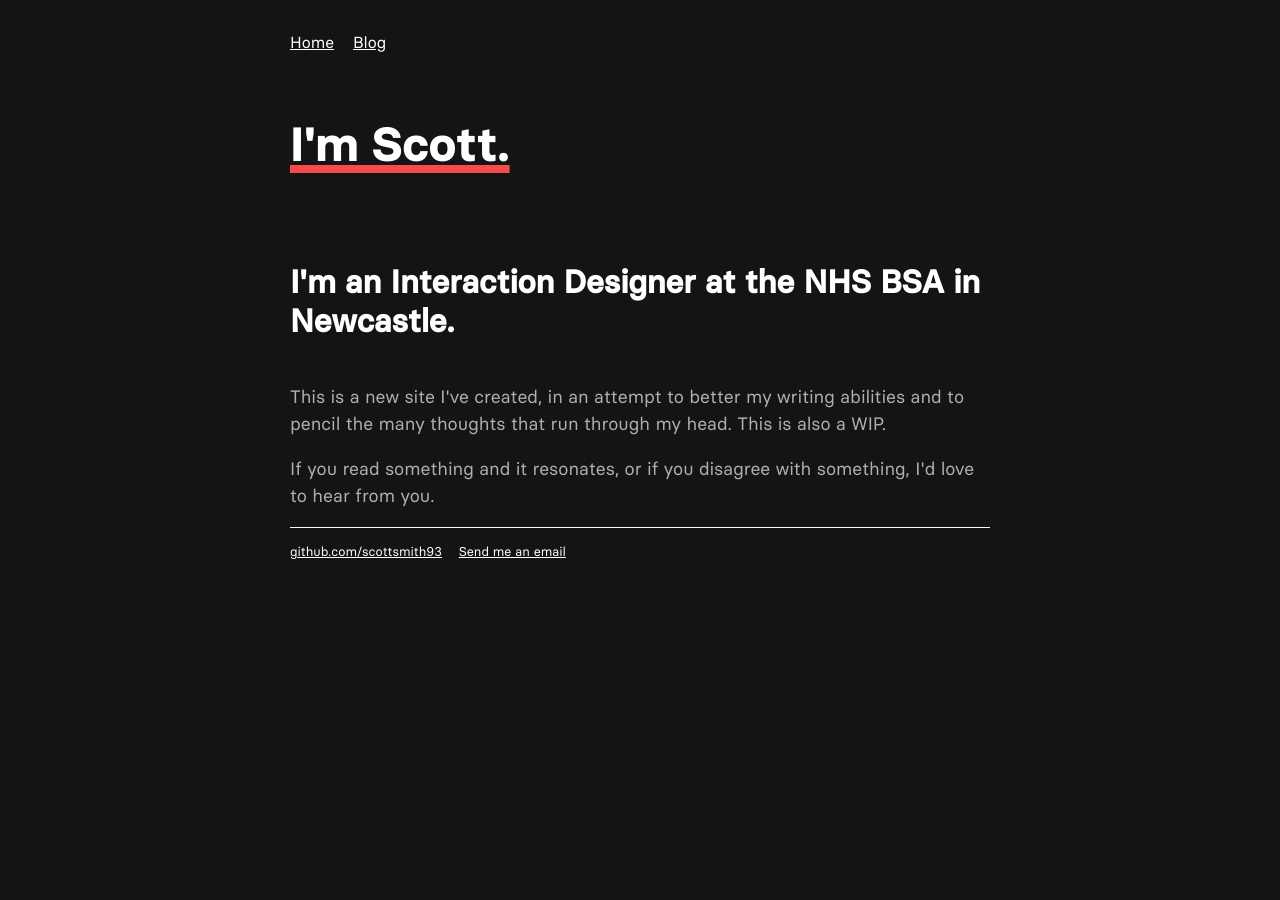
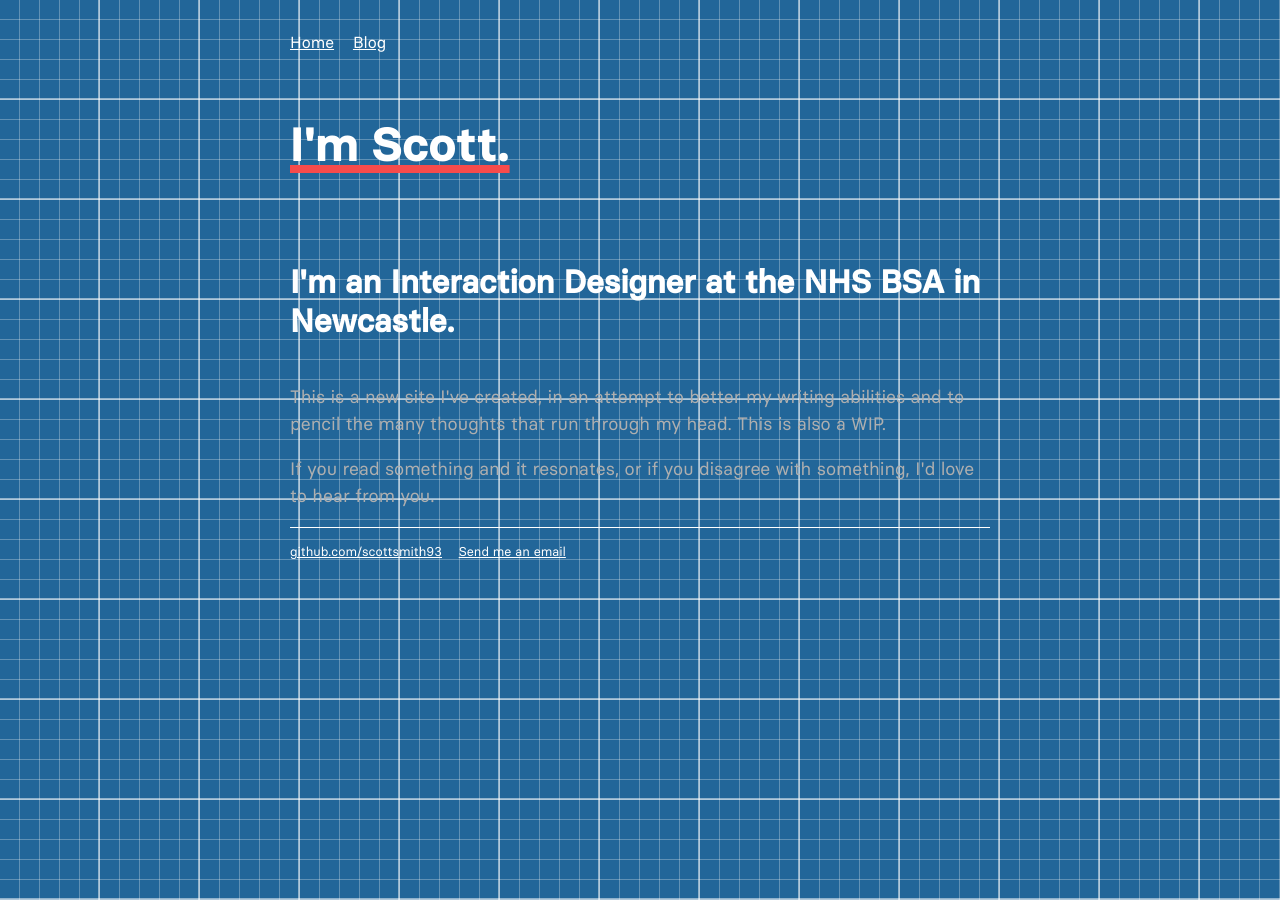
Before and after one commit to scottsmith93/scottsmith.github.io, a Jekyll site: the page built from index.html, in a window 1280 px wide. Built offline with Jekyll 4.4.1, drawn with Linux system fonts in a browser that asks for light colours.

Commit message:
Update main.css

```diff
--- a/css/main.css
+++ b/css/main.css
@@ -1,18 +1,11 @@
-$c: #141414;
-$b: rgba(255,255,255,.04);
-$t: rgba(255,255,255,.02);
-$n: transparent;
 
-html, body {
-  height: 100%;
-}
-
-html {
-  background-image: linear-gradient(to bottom, $c 0%, darken($c, 5%) 100%);
-}
 
 body {
-
+  max-width: 700px;
+  padding: 12px;
+  padding-bottom: 0;
+  margin: auto;
+  background-color: #141414;
 }
 
 body {
@@ -20,23 +13,14 @@ body {
   padding: 12px;
   padding-bottom: 0;
   margin: auto;
-  background-color: #141414;
+  background-color: #269;
   background-image:
-    linear-gradient(0deg,
-      $n 0%, $n 9px,
-      $b 9px, $b 10px, $n 10px, $n 19px,
-      $t 19px, $t 20px, $n 20px, $n 29px,
-      $t 29px, $t 30px, $n 30px, $n 39px,
-      $t 39px, $t 40px, $n 40px, $n 49px,
-      $t 49px, $t 50px),
-    linear-gradient(-90deg,
-      $n 0%, $n 9px,
-      $b 9px, $b 10px, $n 10px, $n 19px,
-      $t 19px, $t 20px, $n 20px, $n 29px,
-      $t 29px, $t 30px, $n 30px, $n 39px,
-      $t 39px, $t 40px, $n 40px, $n 49px,
-      $t 49px, $t 50px);
-  background-size: 50px 50px;
+    linear-gradient(rgba(255,255,255,.5) 2px, transparent 2px),
+    linear-gradient(90deg, rgba(255,255,255,.5) 2px, transparent 2px),
+    linear-gradient(rgba(255,255,255,.28) 1px, transparent 1px),
+    linear-gradient(90deg, rgba(255,255,255,.28) 1px, transparent 1px);
+  background-size: 100px 100px, 100px 100px, 20px 20px, 20px 20px;
+  background-position: -2px -2px, -2px -2px, -1px -1px, -1px -1px;
 }
 
 
```
